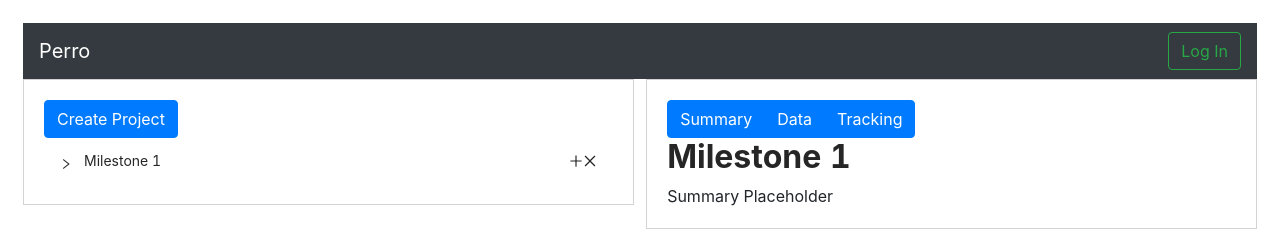
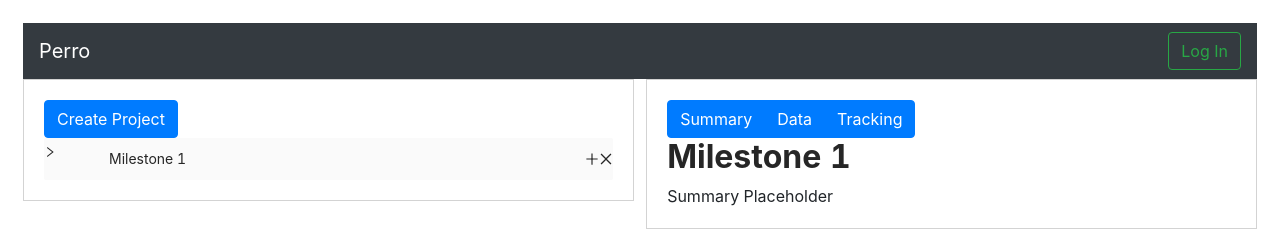
Before and after one commit to Jonesy22/Perro, a React (Create React App) app: page /tracking in a window 1280 px wide. Shown: the top 234 px of the page. Built offline with nearby package versions, Linux system fonts and the light colour scheme.

Commit message:
set so only the arrow will toggle collapse, clicking anywhere else selects the task

```diff
--- a/src/App.css
+++ b/src/App.css
@@ -65,3 +65,8 @@
   padding: 10px 10px 0px 10px;
   bottom: 0;
 }
+
+.ant-collapse-header {
+  display: flex;
+  padding: 0px 0px !important;
+}
--- a/src/components/MilestoneView.jsx
+++ b/src/components/MilestoneView.jsx
@@ -29,7 +29,7 @@ class MilestoneView extends React.Component {
     }
 
     genAnotherPanel = (taskId) => (
-        <div>
+        <div style={{display: "flex", flexDirection: "row", flexWrap: "nowrap", marginLeft: "auto", paddingTop: "12px", paddingBottom: "12px"}}>
             <PlusOutlined
                 onClick={event => {
                     console.log("add a new panel");
@@ -52,8 +52,8 @@ class MilestoneView extends React.Component {
     );
 
     buildRecursivePanels = (parentTask) => (
-        <Collapse onChange={this.callback} key={parentTask.id} forceRender={true} ghost={true}>
-            <Panel header={parentTask.content.Name} key={parentTask.id} extra={this.genAnotherPanel(parentTask.id)}>
+        <Collapse key={parentTask.id} forceRender={true} ghost={false} bordered={false}>
+            <Panel header={<div onClick={(event) => {event.stopPropagation(); this.callback([parentTask.id]);}} style={{display: "flex", overflow:"hidden", flexGrow: "1" }}><div style={{display: "inline-block", whiteSpace: "nowrap", overflow:"hidden", textOverflow: "ellipsis", marginLeft: "41px", marginTop: "10px", marginBottom: "10px"}}>{parentTask.content.Name}</div>{this.genAnotherPanel(parentTask.id)}</div>} key={parentTask.id}>
                 {Object.entries(parentTask.content.children).map((value, index) => {
                     return this.buildRecursivePanels(value[1])
                 })}
```
